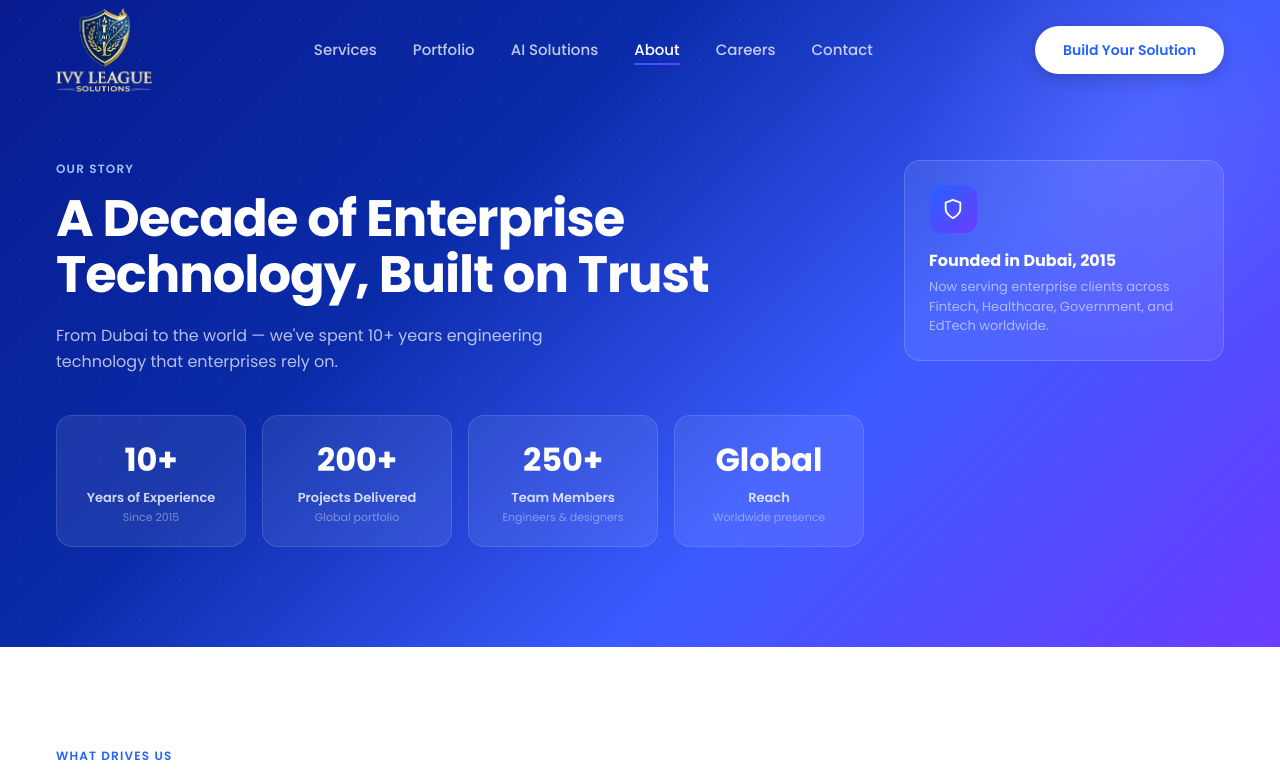
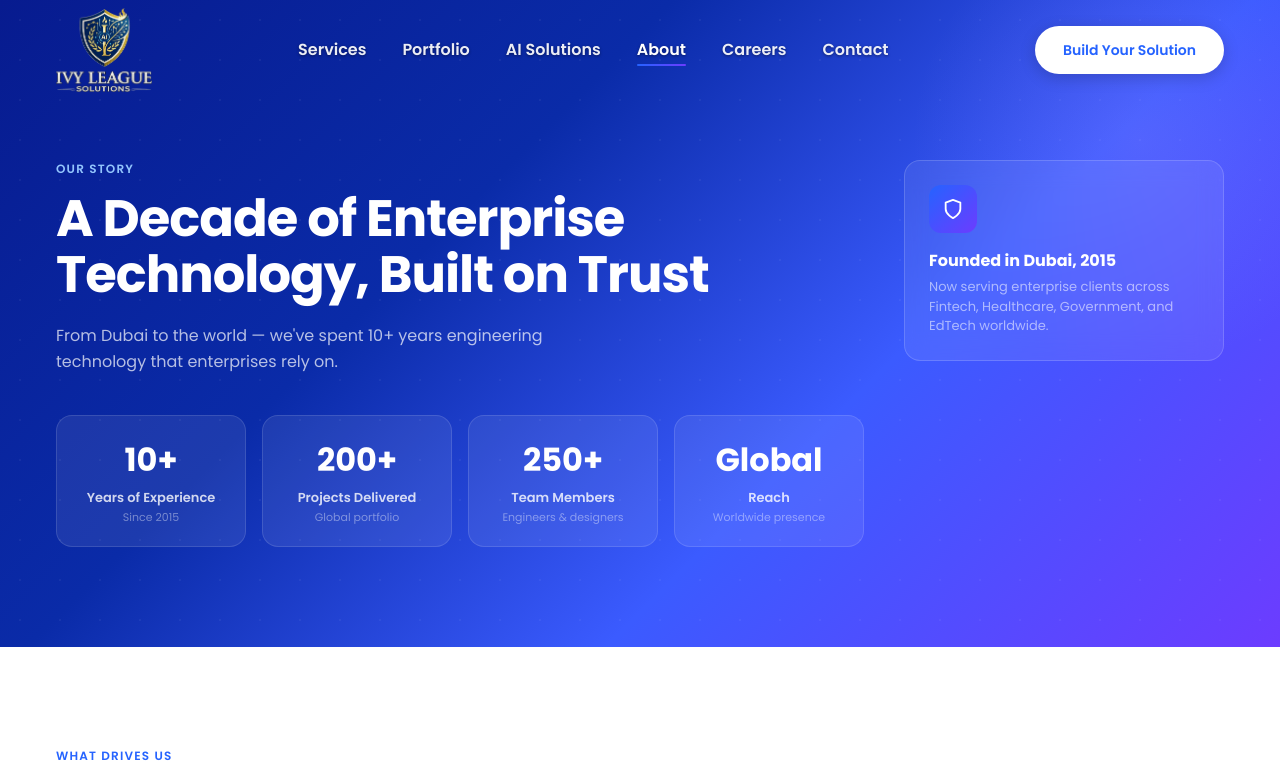
Before and after one commit to Pivot-Point-AI/Ivy-League-Solution, a Next.js app: page /about in a window 1280 px wide. Shown: the top 784 px of the page. Built offline with nearby package versions, Linux system fonts and the light colour scheme; a web font is replaced by a local one.

Commit message:
Enhance Navbar and SharedNav components with improved styles and scroll behavior

```diff
--- a/src/components/Navbar.tsx
+++ b/src/components/Navbar.tsx
@@ -237,11 +237,12 @@ function NavLink({ href, label, active, onDark }: { href: string; label: string;
         fontFamily:     "'DM Sans','Inter',system-ui,sans-serif",
         padding:        "10px 16px",
         borderRadius:   999,
+        textShadow:     onDark ? "0 1px 4px rgba(0,0,0,0.5)" : "0 1px 4px rgba(255,255,255,0.6)",
         background:     active
           ? (onDark ? "rgba(120,235,84,0.16)" : RS.darkGreen)
           : isLit
             ? (onDark ? "rgba(255,255,255,0.16)" : "rgba(0,0,0,0.08)")
-            : "transparent",
+            : (onDark ? "rgba(0,0,0,0.25)" : "rgba(255,255,255,0.55)"),
         boxShadow:      isLit && !active ? "0 2px 10px rgba(0,0,0,0.12)" : "none",
         transform:      hov ? "translateY(-1px) scale(1.03)" : "translateY(0) scale(1)",
         transition:     "color 0.18s, background 0.18s, transform 0.18s, box-shadow 0.18s",
--- a/src/components/SharedNav.tsx
+++ b/src/components/SharedNav.tsx
@@ -23,18 +23,28 @@ export function SharedNav() {
   const pathname = usePathname();
 
   useEffect(() => {
-    const fn = () => setScrolled(window.scrollY > 20);
-    window.addEventListener("scroll", fn);
+    let ticking = false;
+    const fn = () => {
+      if (ticking) return;
+      ticking = true;
+      requestAnimationFrame(() => {
+        setScrolled(window.scrollY > 20);
+        ticking = false;
+      });
+    };
+    fn();
+    window.addEventListener("scroll", fn, { passive: true });
     return () => window.removeEventListener("scroll", fn);
   }, []);
 
   return (
     <header
-      className="fixed top-0 left-0 right-0 z-50 transition-all duration-300"
+      className="fixed top-0 left-0 right-0 z-50"
       style={{
         height: 100,
         background: scrolled ? "#071B5A" : "transparent",
         boxShadow: scrolled ? "0 2px 24px rgba(0,0,0,0.3)" : "none",
+        transition: "background 0.15s ease-out, box-shadow 0.15s ease-out",
       }}
     >
       <div className="max-w-[1280px] mx-auto px-6 sm:px-10 lg:px-14 h-full flex items-center justify-between">
@@ -59,8 +69,11 @@ export function SharedNav() {
               <Link
                 key={href}
                 href={href}
-                className="relative text-[15px] font-medium transition-colors"
-                style={{ color: isActive ? "#fff" : "rgba(255,255,255,0.75)" }}
+                className="relative text-[16px] font-semibold transition-colors hover:!text-white"
+                style={{
+                  color: isActive ? "#fff" : "rgba(255,255,255,0.92)",
+                  textShadow: "0 1px 3px rgba(0,0,0,0.45)",
+                }}
               >
                 {label}
                 {isActive && (
```
